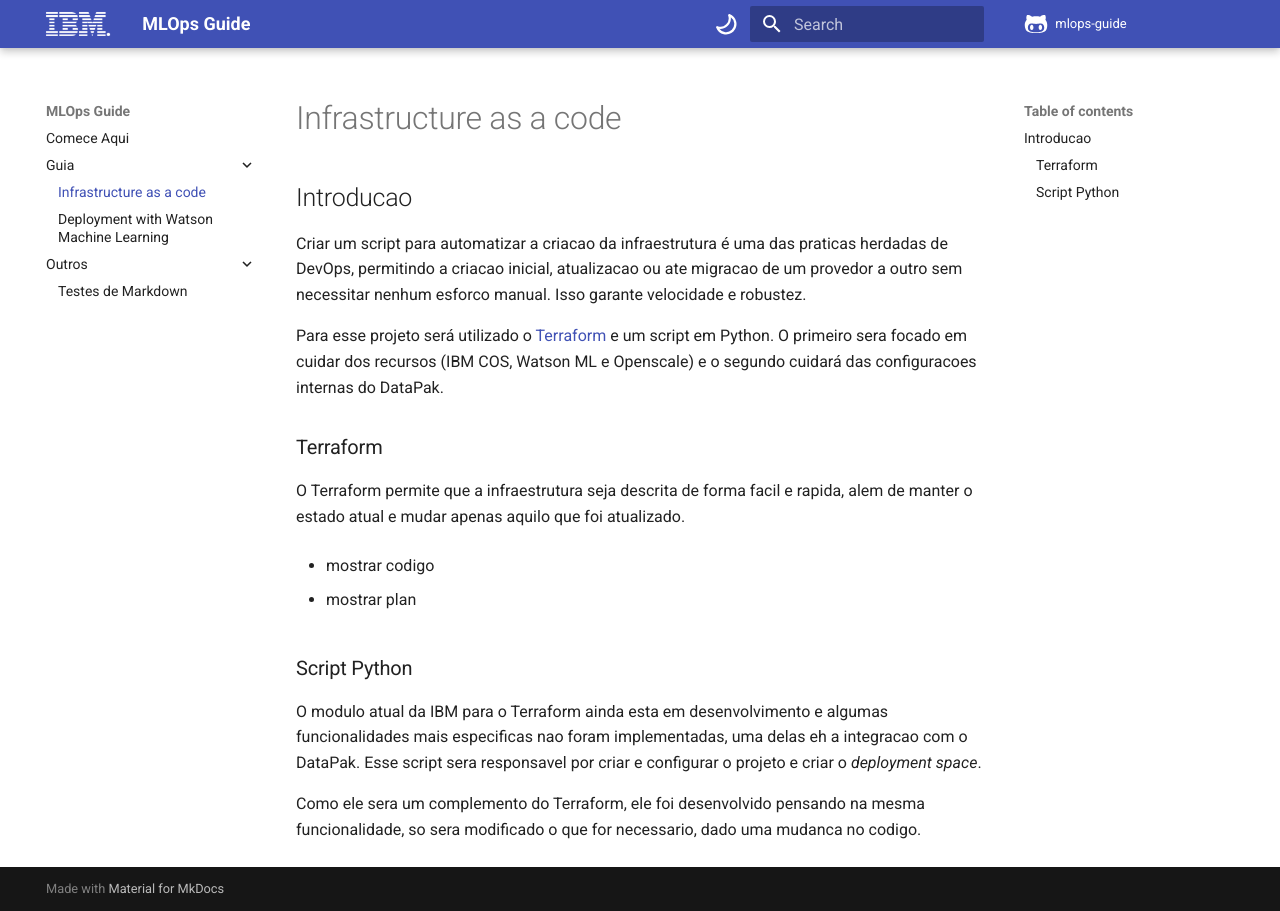
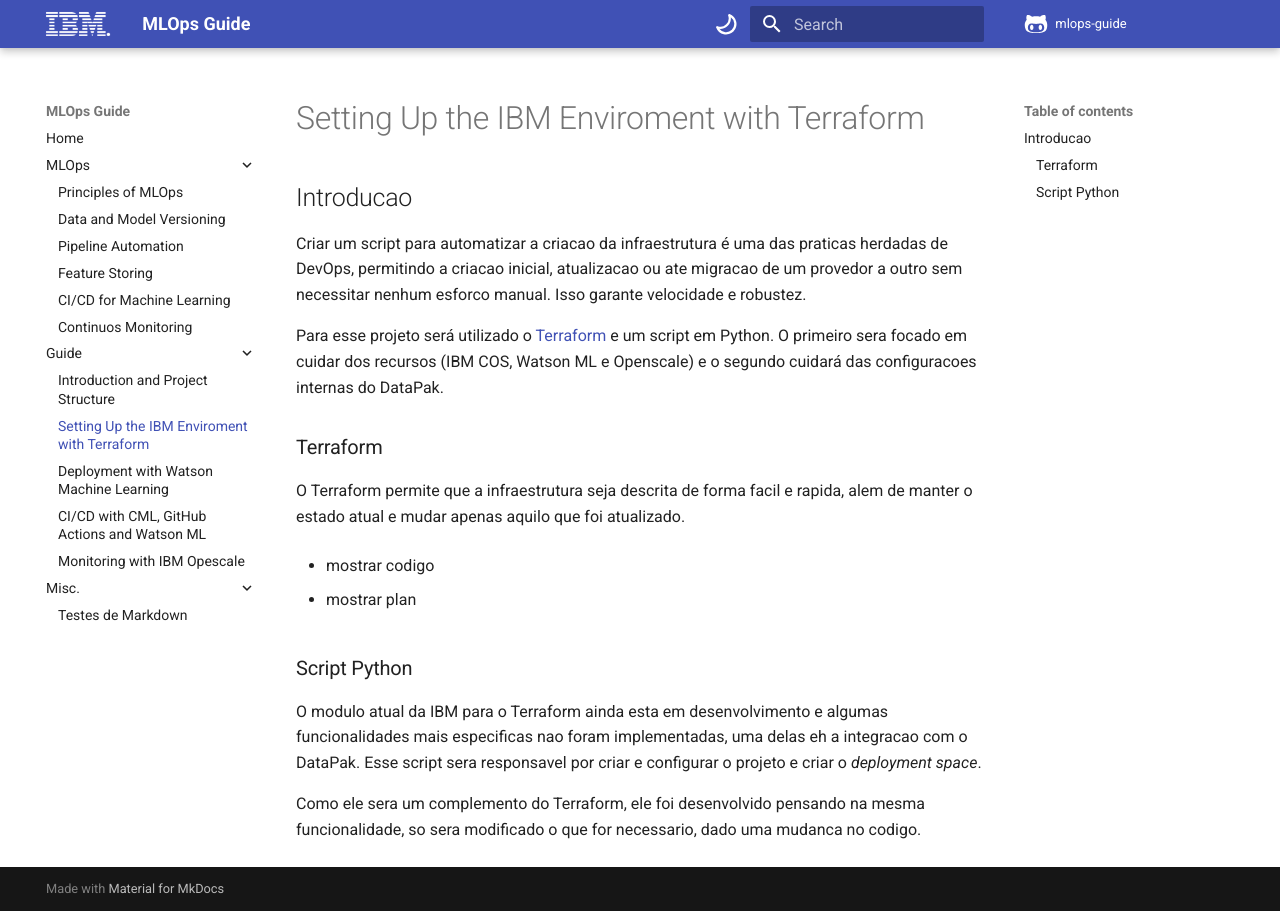
Before and after one commit to mlops-guide/mlops-guide.github.io, an MkDocs documentation site: the page built from docs/Infraestrutura/index.md, in a window 1280 px wide. Built offline with MkDocs 1.6.1 and Material for MkDocs 9.7.7, drawn with Linux system fonts in a browser that asks for light colours; comment, search, counter and statistics services are not loaded.

Commit message:
creating documentation structure

```diff
--- /dev/null
+++ b/docs/CICD/index.md
@@ -0,0 +1,9 @@
+# CI/CD with CML, GitHub Actions and Watson ML
+
+### Falar um pouco sobre CICD
+
+### Setting up CML with Git Actions
+
+### Generating Reports on Pull Requests
+
+### Deploying Model on Release
--- a/docs/Infraestrutura/index.md
+++ b/docs/Infraestrutura/index.md
@@ -1,4 +1,4 @@
-# Infrastructure as a code
+# Setting Up the IBM Enviroment with Terraform
 
 ## Introducao
 
--- /dev/null
+++ b/docs/MLOps/CICDML/index.md
@@ -0,0 +1 @@
+# CI/CD for Machine Learning
--- /dev/null
+++ b/docs/MLOps/FeatureStore/index.md
@@ -0,0 +1 @@
+# Feature Storing
--- /dev/null
+++ b/docs/MLOps/Monitoring/index.md
@@ -0,0 +1 @@
+# Continuos Monitoring
--- /dev/null
+++ b/docs/MLOps/PipelineAutomation/index.md
@@ -0,0 +1 @@
+# Pipeline Automation
--- /dev/null
+++ b/docs/MLOps/Principles/index.md
@@ -0,0 +1 @@
+# Principles of MLOps
--- /dev/null
+++ b/docs/Openscale/index.md
@@ -0,0 +1,11 @@
+# Monitoring with IBM Opescale
+
+### Setting Up the Enviroment
+
+### Logging
+
+### Creating Monitors
+
+### Evaluating Data
+
+### Explaining Predictions
--- a/mkdocs.yml
+++ b/mkdocs.yml
@@ -35,9 +35,20 @@
     repo: fontawesome/brands/github-alt
 
 nav:
-    - Comece Aqui: 'index.md'
-    - Guia:
+    - Home: 'index.md'
+    - MLOps:
+      - 'MLOps/Principles/index.md'
+      - 'MLOps/Data/index.md'
+      - 'MLOps/PipelineAutomation/index.md'
+      - 'MLOps/FeatureStore/index.md'
+      - 'MLOps/CICDML/index.md'
+      - 'MLOps/Monitoring/index.md'
+    - Guide:
+      - 'Structure/index.md'
       - 'Infraestrutura/index.md'
       - 'Deployment/index.md'
-    - Outros:
+      - 'CICD/index.md'
+      - 'Openscale/index.md'
+
+    - Misc.:
       - 'Testes/index.md'
```
Also changed, not shown: docs/MLOps/Data/index.md (added, +19 -0 lines), docs/Structure/index.md (added, +11 -0 lines).
